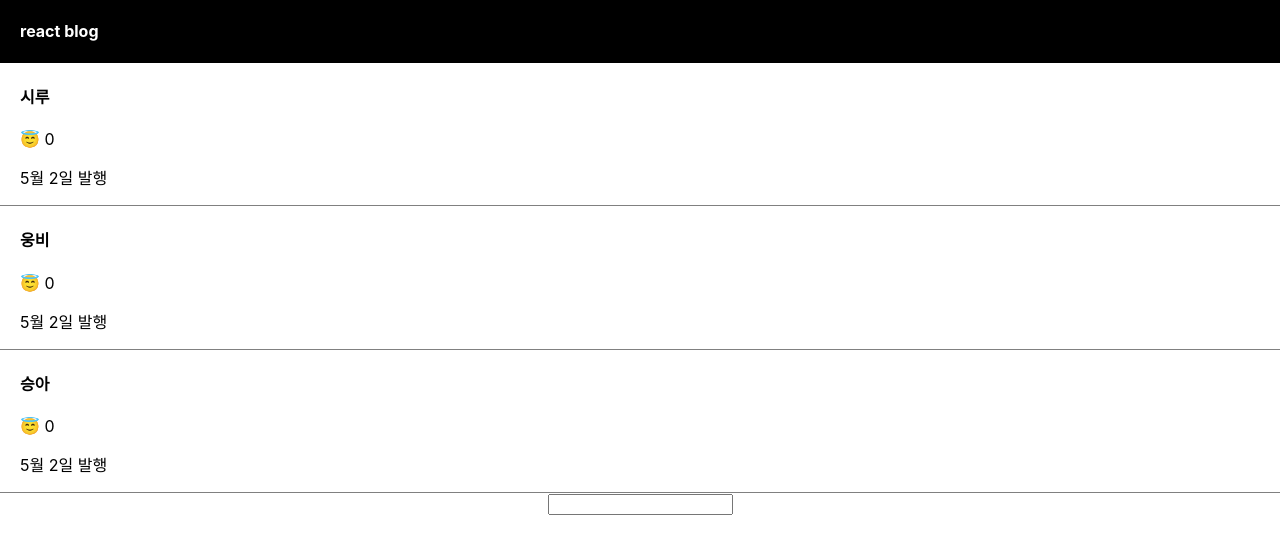
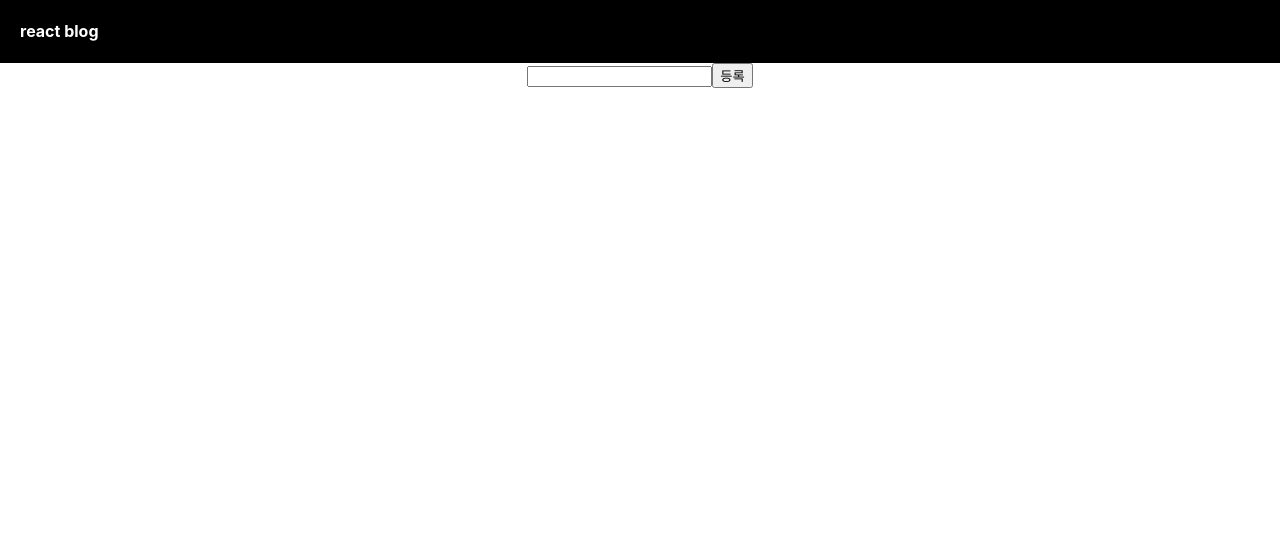
Before and after one commit to zo0ozzz/practice-react, a React (Create React App) app: page / in a window 1280 px wide. Shown: the top 554 px of the page. Built offline with nearby package versions, Linux system fonts and the light colour scheme.

Commit message:
게시글에 발행 시간 자동 생성 기능,  게시글 추가/삭제 기능 추가.

```diff
--- a/src/App.js
+++ b/src/App.js
@@ -5,10 +5,14 @@ import "./App.css";
 import { useState } from "react";
 
 function App() {
-  let [subject, setSubject] = useState(["시루", "웅비", "승아"]);
-  let [like, setLike] = useState([0, 0, 0]);
+  let [subject, setSubject] = useState([]);
+  let [like, setLike] = useState([]);
   let [modal, setModal] = useState(false);
   let [title, setTitle] = useState(0);
+  let [inputValue, setInputValue] = useState("");
+  let 날짜 = new Date();
+  // console.log(날짜.getSeconds());
+  let [date, setDate] = useState([]);
 
   return (
     <div className="App">
@@ -56,12 +60,50 @@ function App() {
             modal={modal}
             setModal={setModal}
             setTitle={setTitle}
+            date={date}
+            setDate={setDate}
             index={index}
           />
         );
       })}
 
-      <input type="text" />
+      <input
+        type="text"
+        onChange={(e) => {
+          setInputValue(e.target.value);
+        }}
+      />
+
+      <button
+        onClick={() => {
+          if (inputValue === "") {
+            alert("제목을 입력해주세요.");
+            return;
+          }
+
+          let copy = [...subject];
+
+          copy.unshift(inputValue);
+
+          setSubject(copy);
+
+          let copy2 = [...like];
+
+          copy2.unshift(0);
+
+          setLike(copy2);
+
+          let copy3 = [...date];
+
+          copy3.unshift(날짜.getSeconds());
+
+          setDate(copy3);
+
+          document.querySelector("input").value = "";
+        }}
+      >
+        등록
+      </button>
 
       {modal ? (
         <Modal
@@ -84,11 +126,12 @@ function Post(props) {
           props.setModal(!props.modal);
         }}
       >
-        {props.subject[props.index]}
-      </h4>
+        {props.subject[props.index]}{" "}
         <span
-        // style={{ cursor: "pointer" }}
-        onClick={() => {
+          style={{ cursor: "pointer" }}
+          onClick={(e) => {
+            e.stopPropagation();
+
             let copy = [...props.like];
             copy[props.index]++;
             props.setLike(copy);
@@ -97,7 +140,33 @@ function Post(props) {
           😇
         </span>{" "}
         {props.like[props.index]}
-      <p>5월 2일 발행</p>
+        <button
+          onClick={(e) => {
+            e.stopPropagation();
+
+            let copy = [...props.subject];
+
+            copy.splice(props.index, 1);
+
+            props.setSubject(copy);
+
+            let copy2 = [...props.like];
+
+            copy2.splice(props.index, 1);
+
+            props.setLike(copy2);
+
+            let copy3 = [...props.date];
+
+            copy3.splice(props.index, 1);
+
+            props.setDate(copy3);
+          }}
+        >
+          삭제
+        </button>
+      </h4>
+      <p>{props.date[props.index]}</p>
     </div>
   );
 }
```
Lines whose indentation alone changed are shown as unchanged.
